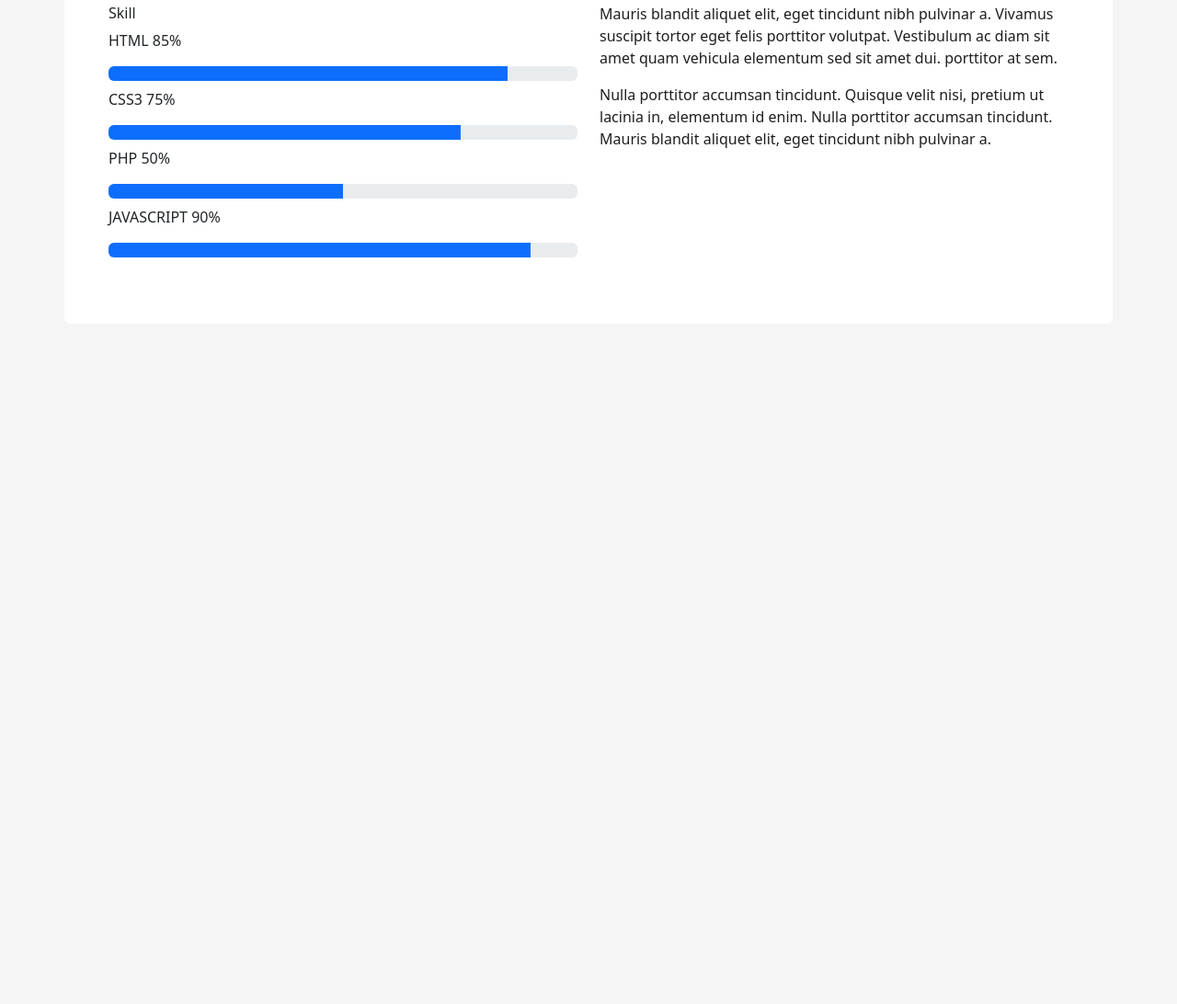
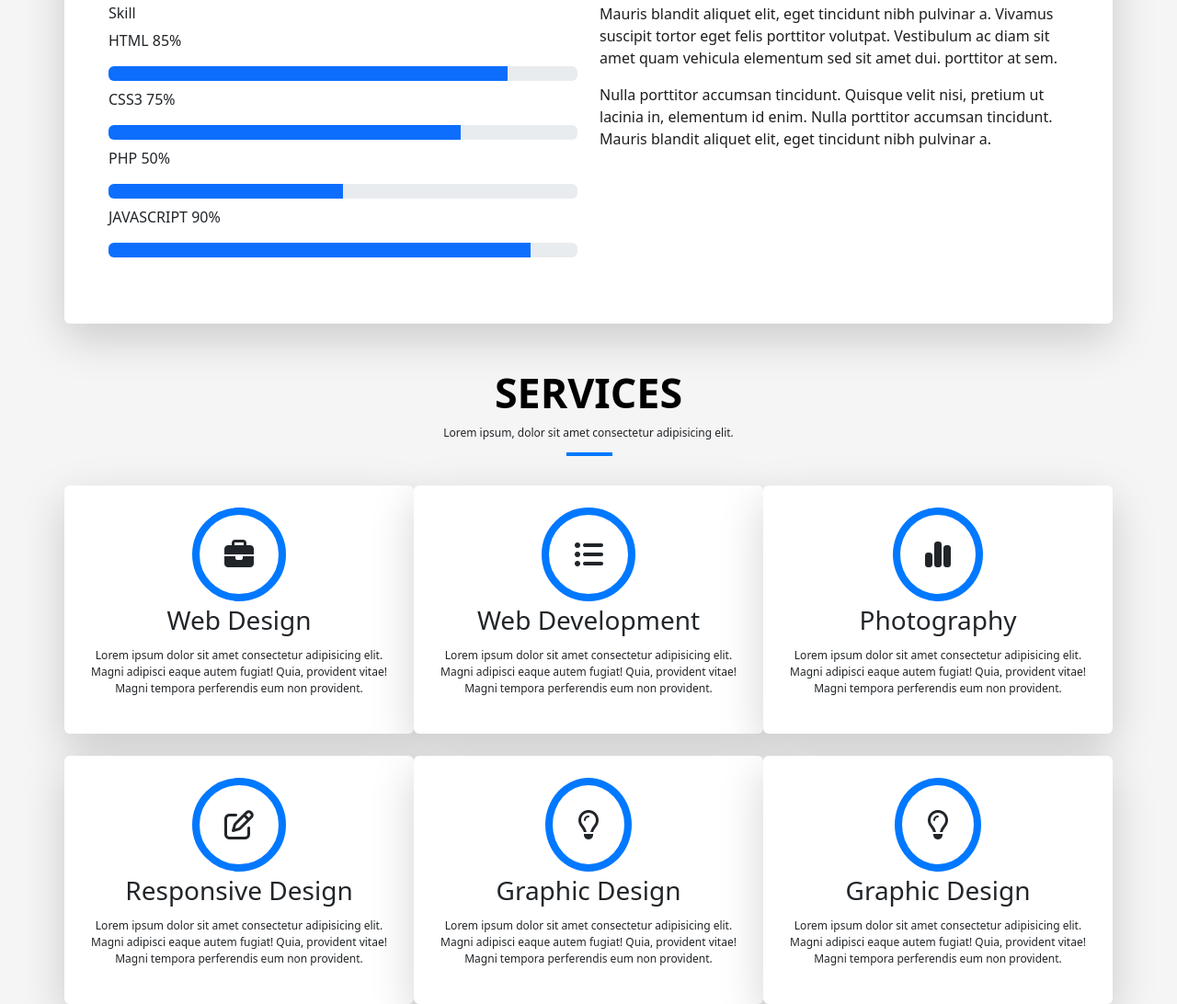
Before and after one commit to Maihetemy/DevFolio, a plain HTML site: page index.html in a window 1280 px wide. Shown: the part 1067-2159 px from the top of the page at 92% size. Before the commit the page ends 1467 px from the top, so only its background shows below. Drawn offline with Linux system fonts and the light colour scheme.

Commit message:
Services section

```diff
--- a/css/style.css
+++ b/css/style.css
@@ -20,6 +20,33 @@
 
 body {
     background-color: #F5F5F5;
+}
+
+.small-font {
+    font-size: .75rem;
+}
+
+.title {
+    position: relative;
+
+}
+
+.title h1 {
+    font-size: 2.8rem;
+    color: black;
+}
+
+.title p::after {
+    content: '';
+    width: 50px;
+    height: 4px;
+    background-color: var(--main-color);
+    position: absolute;
+    bottom: -2rem;
+    transform: translate(-1.5rem);
+    left: 50%;
+    margin: 1rem 0;
+
 }
 
 /* navbar */
@@ -353,3 +380,23 @@ header {
     height: 3px;
     background-color: var(--main-color);
 }
+
+/* services */
+
+.row > *{
+
+}
+.service-container i {
+    font-size: 2rem;
+    padding: 1.7rem;
+    border: solid 8px var(--main-color);
+    border-radius: 100%;
+    transition: .5s;
+}
+
+.service-container:hover i {
+    color: white;
+    background-color: #0078FF;
+    border: solid 8px lightblue;
+
+}
--- a/index.html
+++ b/index.html
@@ -79,7 +79,7 @@
         <!-- end navbar -->
 
         <!-- start header -->
-        <header class="d-flex justify-content-center align-items-center text-white">
+        <header id="home" class="d-flex justify-content-center align-items-center text-white">
             <div class="header-content text-center">
                 <h1>I am Morgan Freeman</h1>
                 <p class="h1"></p>
@@ -89,9 +89,9 @@
 
         <!-- about section start -->
         <section id="about">
-            <div class="container bg-white my-5 p-5 rounded">
+            <div class="container bg-white my-5 p-3 p-lg-5 rounded shadow-lg">
                 <div class="row">
-                    <div class="col-6">
+                    <div class="col-12 col-lg-6">
                         <div class="row ">
                             <div class="col-4 rounded-2 ">
                                 <img class="d-block rounded" src="images/testimonial-2 (1).jpg" alt="">
@@ -129,8 +129,8 @@
                             </div>
                         </div>
                     </div>
-                    <div class="col-6 ">
-                            <div class="layerd-flex align-content-center justify-content-center">
+                    <div class="col-12 col-lg-6">
+                        <div class="layerd-flex align-content-center justify-content-center">
                             <h2><span class="underline py-2">About</span> me</h2>
                             <div class="about-content my-5">
                                 <p class="light-gray">Nulla porttitor accumsan tincidunt. Quisque velit nisi, pretium ut
@@ -162,6 +162,54 @@
             </div>
         </section>
         <!-- about section end -->
+        <!-- Services section start -->
+        <section id="services" class="services">
+            <div class="title text-center m-5">
+                <h1 class="fw-bold text-uppercase">Services</h1>
+                <p class="small-font">Lorem ipsum, dolor sit amet consectetur adipisicing elit.</p>
+            </div>
+            <div class="container">
+                <div class="row gy-4 gx-4 ">
+                    <div class="service-container col-12 col-lg-4 col-md-6 shadow-lg py-4 px-3 rounded-2 bg-white d-flex justify-content-center align-items-center flex-wrap text-center">
+                        <i class="fa-solid fa-briefcase "></i>
+                        <h3 class="fs-3 w-100 p-1">Web Design</h3>
+                        <p class="small-font">Lorem ipsum dolor sit amet consectetur adipisicing elit. Magni adipisci eaque autem fugiat! Quia,
+                            provident vitae! Magni tempora perferendis eum non provident.</p>
+                    </div>
+                    <div class="service-container col-12 col-lg-4 col-md-6 shadow-lg py-4 px-3 rounded-2 bg-white d-flex justify-content-center align-items-center flex-wrap text-center">
+                        <i class="fa-solid fa-list-ul"></i>
+                        <h3 class="fs-3 w-100 p-1">Web Development</h3>
+                        <p class="small-font">Lorem ipsum dolor sit amet consectetur adipisicing elit. Magni adipisci eaque autem fugiat! Quia,
+                            provident vitae! Magni tempora perferendis eum non provident.</p>
+                    </div>
+                    <div class="service-container col-12 col-lg-4 col-md-6 shadow-lg py-4 px-3 rounded-2 bg-white d-flex justify-content-center align-items-center flex-wrap text-center">
+                        <i class="fa-solid fa-chart-simple"></i>
+                        <h3 class="fs-3 w-100 p-1">Photography</h3>
+                        <p class="small-font">Lorem ipsum dolor sit amet consectetur adipisicing elit. Magni adipisci eaque autem fugiat! Quia,
+                            provident vitae! Magni tempora perferendis eum non provident.</p>
+                    </div>
+                    <div class="service-container col-12 col-lg-4 col-md-6 shadow-lg py-4 px-3 rounded-2 bg-white d-flex justify-content-center align-items-center flex-wrap text-center">
+                        <i class="fa-regular fa-pen-to-square"></i>
+                        <h3 class="fs-3 w-100 p-1">Responsive Design</h3>
+                        <p class="small-font">Lorem ipsum dolor sit amet consectetur adipisicing elit. Magni adipisci eaque autem fugiat! Quia,
+                            provident vitae! Magni tempora perferendis eum non provident.</p>
+                    </div>
+                    <div class="service-container col-12 col-lg-4 col-md-6 shadow-lg py-4 px-3 rounded-2 bg-white d-flex justify-content-center align-items-center flex-wrap text-center">
+                        <i class="fa-regular fa-lightbulb"></i>
+                        <h3 class="fs-3 w-100 p-1">Graphic Design</h3>
+                        <p class="small-font">Lorem ipsum dolor sit amet consectetur adipisicing elit. Magni adipisci eaque autem fugiat! Quia,
+                            provident vitae! Magni tempora perferendis eum non provident.</p>
+                    </div>
+                    <div class="service-container col-12 col-lg-4 col-md-6 shadow-lg py-4 px-3 rounded-2 bg-white d-flex justify-content-center align-items-center flex-wrap text-center">
+                        <i class="fa-regular fa-lightbulb"></i>
+                        <h3 class="fs-3 w-100 p-1">Graphic Design</h3>
+                        <p class="small-font">Lorem ipsum dolor sit amet consectetur adipisicing elit. Magni adipisci eaque autem fugiat! Quia,
+                            provident vitae! Magni tempora perferendis eum non provident.</p>
+                    </div>
+                </div>
+            </div>
+        </section>
+        <!-- Services section end -->
         <!-- script -->
         <script src="js/bootstrap.bundle.min.js"></script>
     </div>
```
